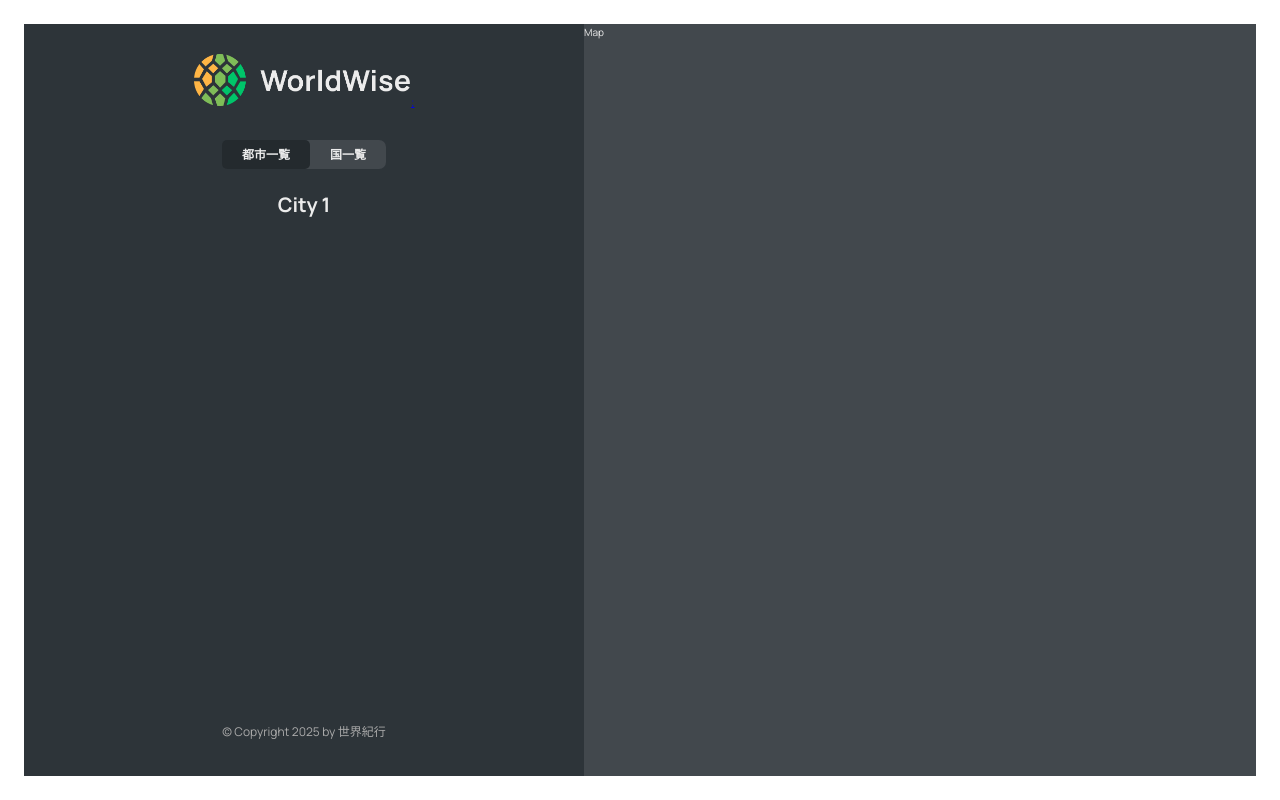
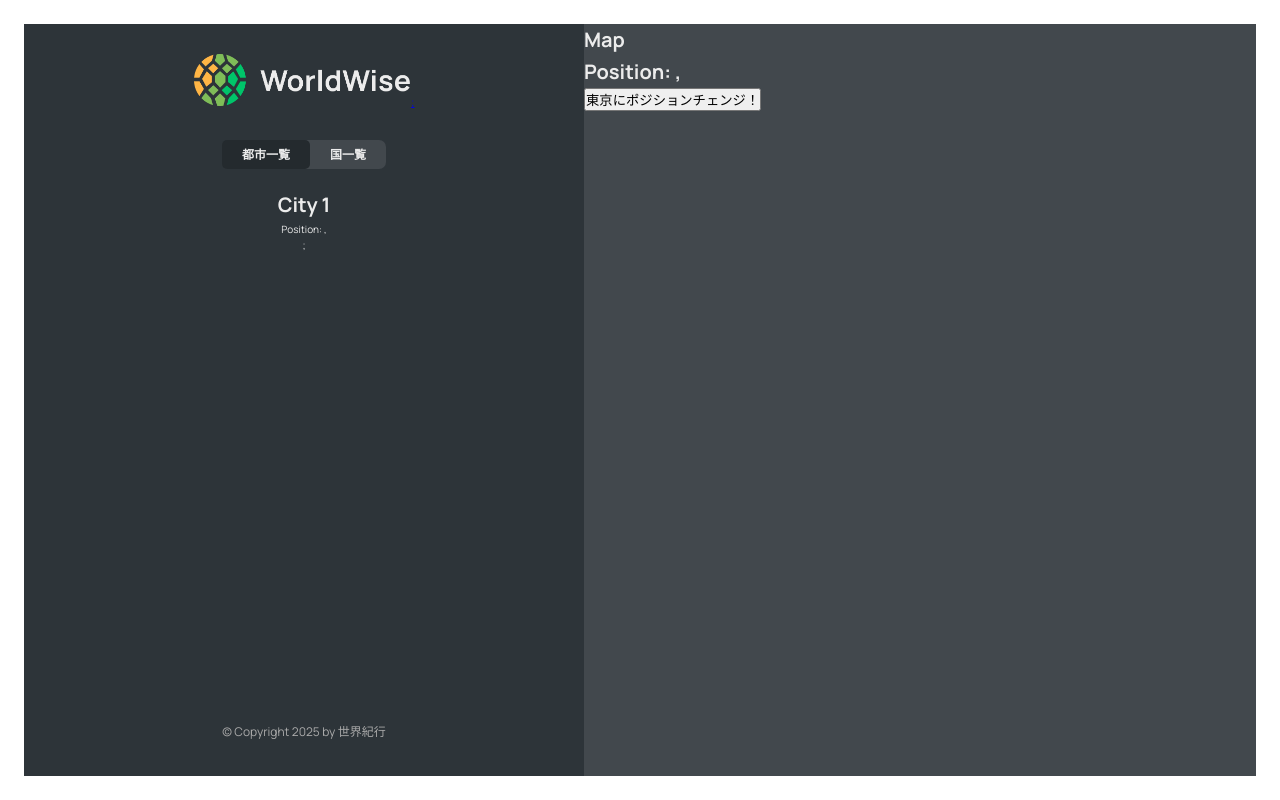
Before and after one commit to mizukami-0418/worldwise, a React (Vite) app: page /app/cities/1 in a window 1280 px wide. Built offline with nearby package versions, Linux system fonts and the light colour scheme; data requests are answered from the project's data file.

Commit message:
機能追加: Cityコンポーネントに位置情報表示を追加し、CityItemコンポーネントで位置情報をリンクに統合。Mapコンポーネントに位置情報表示とボタン機能を追加。

```diff
--- a/src/components/City.jsx
+++ b/src/components/City.jsx
@@ -1,4 +1,4 @@
-import { useParams } from "react-router-dom";
+import { useParams, useSearchParams } from "react-router-dom";
 import styles from "./City.module.css";
 
 const formatDate = (date) =>
@@ -11,6 +11,9 @@
 
 function City() {
   const { id } = useParams();
+  const [searchParams, setSearchParams] = useSearchParams();
+  const lat = searchParams.get("lat");
+  const lng = searchParams.get("lng");
 
   // TEMP DATA
   const currentCity = {
@@ -22,7 +25,15 @@
 
   const { cityName, emoji, date, notes } = currentCity;
 
-  return <h1>City {id}</h1>;
+  return (
+    <>
+      <h1>City {id}</h1>
+      <p>
+        Position: {lng}, {lat}
+      </p>
+      ;
+    </>
+  );
 
   // return (
   //   <div className={styles.city}>
--- a/src/components/CityItem.jsx
+++ b/src/components/CityItem.jsx
@@ -10,11 +10,16 @@
   }).format(new Date(date));
 
 function CityItem({ city }) {
-  const { cityName, emoji, date, id } = city;
+  const { cityName, emoji, date, id, position } = city;
+
+  console.log(position);
 
   return (
     <li>
-      <Link className={styles.cityItem} to={`${id}`}>
+      <Link
+        className={styles.cityItem}
+        to={`${id}?lat=${position.lat}&lng=${position.lng}`}
+      >
         <span className={styles.emoji}>{emoji}</span>
         <h3 className={styles.name}>{cityName}</h3>
         <time className={styles.date}>{formatDate(date)}</time>
--- a/src/components/Map.jsx
+++ b/src/components/Map.jsx
@@ -1,7 +1,28 @@
+import { useSearchParams } from "react-router-dom";
 import styles from "./Map.module.css";
 
 function Map() {
-  return <div className={styles.mapContainer}>Map</div>;
+  const [searchParams, setSearchParams] = useSearchParams();
+  const lat = searchParams.get("lat");
+  const lng = searchParams.get("lng");
+  return (
+    <div className={styles.mapContainer}>
+      <h1>Map</h1>
+      <h1>
+        Position: {lat}, {lng}
+      </h1>
+      <button
+        onClick={() => {
+          setSearchParams({
+            lat: 35.6895,
+            lng: 139.6917,
+          });
+        }}
+      >
+        東京にポジションチェンジ！
+      </button>
+    </div>
+  );
 }
 
 export default Map;
```
